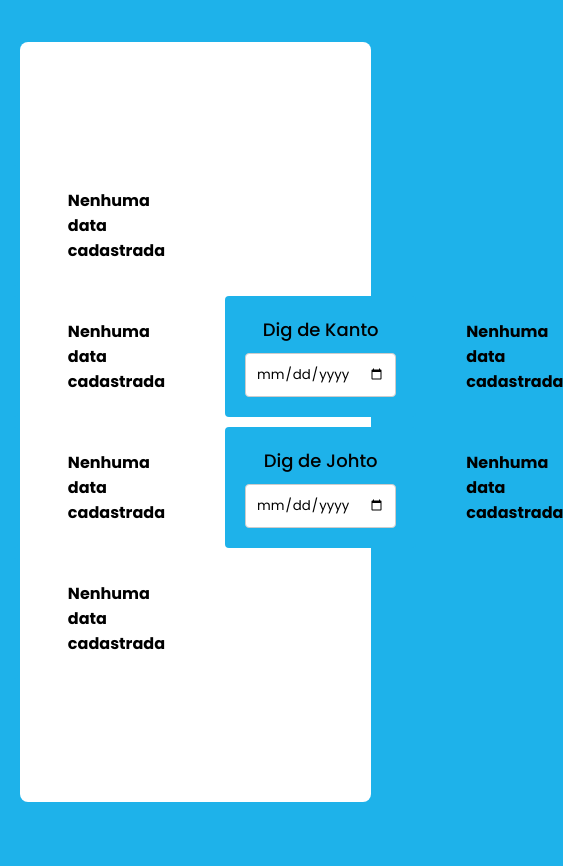
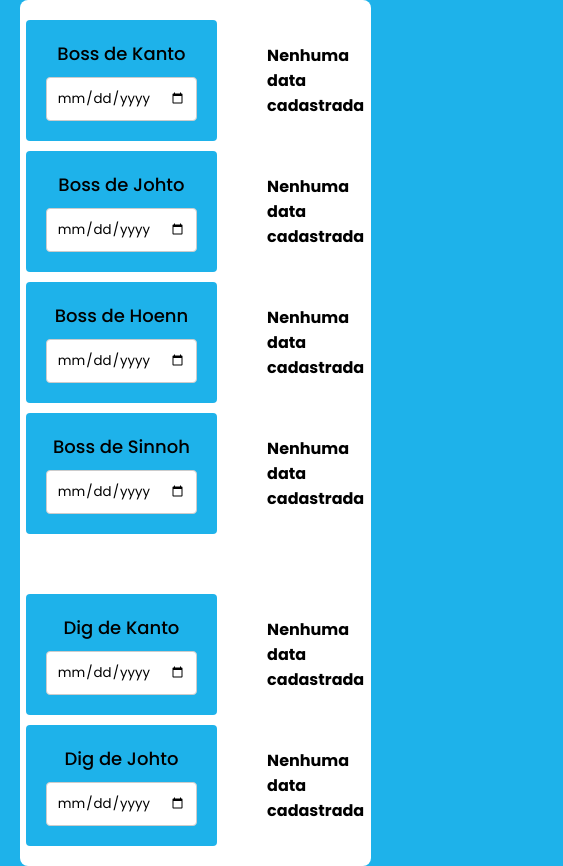
Before and after one commit to Adrianodbs/Poke-horario, a React (Vite) app: page / in a window 390 px wide. Shown: the whole page, 563 px wide, since content can reach past the window. Before the commit the page ends 844 px from the top, so only its background shows below. Built offline with nearby package versions, Linux system fonts and the light colour scheme.

Commit message:
Fix: format date

```diff
--- a/src/components/Input/index.jsx
+++ b/src/components/Input/index.jsx
@@ -22,7 +22,7 @@
       const initialDate = parseISO(selectedDate)
       const respawnInterval = title.includes('Boss') ? 12 : 3
       const nextDate = addDays(initialDate, respawnInterval)
-      setNextRespawnDate(format(nextDate, 'yyyy-MM-dd'))
+      setNextRespawnDate(format(nextDate, 'dd-MM-yyyy'))
     } else {
       setNextRespawnDate('')
     }
@@ -40,7 +40,7 @@
       </label>
       {nextRespawnDate ? (
         <h4>
-          Respawn: <p>Dia {nextRespawnDate}</p>
+          Respawn: <p>{nextRespawnDate}</p>
         </h4>
       ) : (
         <h4>Nenhuma data cadastrada</h4>
--- a/src/pages/Home/home.css
+++ b/src/pages/Home/home.css
@@ -15,3 +15,9 @@
   flex-direction: column;
   gap: 10px;
 }
+
+@media screen and (max-width: 1160px) {
+  .container{
+    flex-direction: column;
+  }
+}
```
